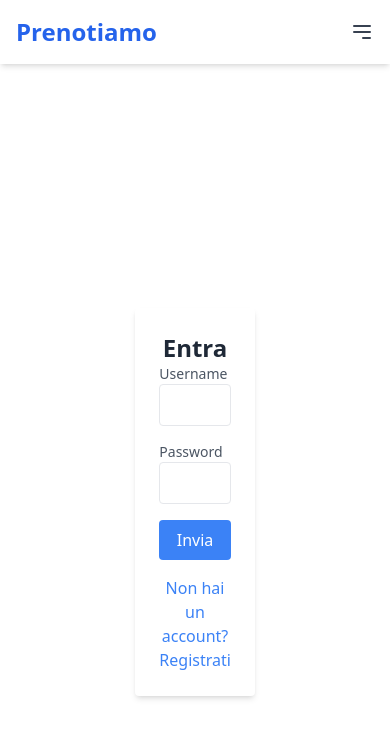
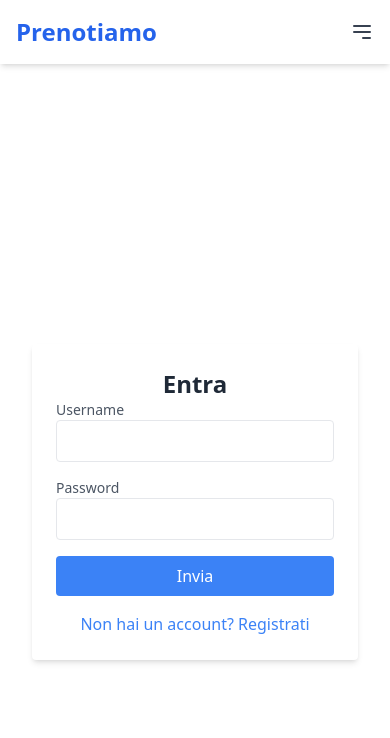
Before and after one commit to bugman80/bookinghub-frontend, a React (Create React App) app: page /login in a window 390 px wide. Shown: the top 738 px of the page. Built offline with nearby package versions, Linux system fonts and the light colour scheme; no server answers.

Commit message:
make login page responsive

```diff
--- a/src/components/Login.js
+++ b/src/components/Login.js
@@ -53,8 +53,8 @@ const Login = () => {
           </div>
         </div>
       ) : (
-        <div className="flex justify-center items-center h-screen">
-          <form onSubmit={handleSubmit} className="bg-white p-6 rounded shadow-md w-1/3">
+        <div className="flex justify-center items-center min-h-screen px-4">
+          <form onSubmit={handleSubmit} className="bg-white p-6 rounded shadow-md w-full max-w-md">
             <h2 className="text-2xl font-semibold text-center text-gray-800">Entra</h2>
             {error && <p className="text-red-500">{error}</p>}
             <div className="mb-4">
@@ -96,7 +96,7 @@ const Login = () => {
               Non hai un account? Registrati
             </button>
           </form>
-          </div>
+        </div>
       )}
     </>
   );
```
